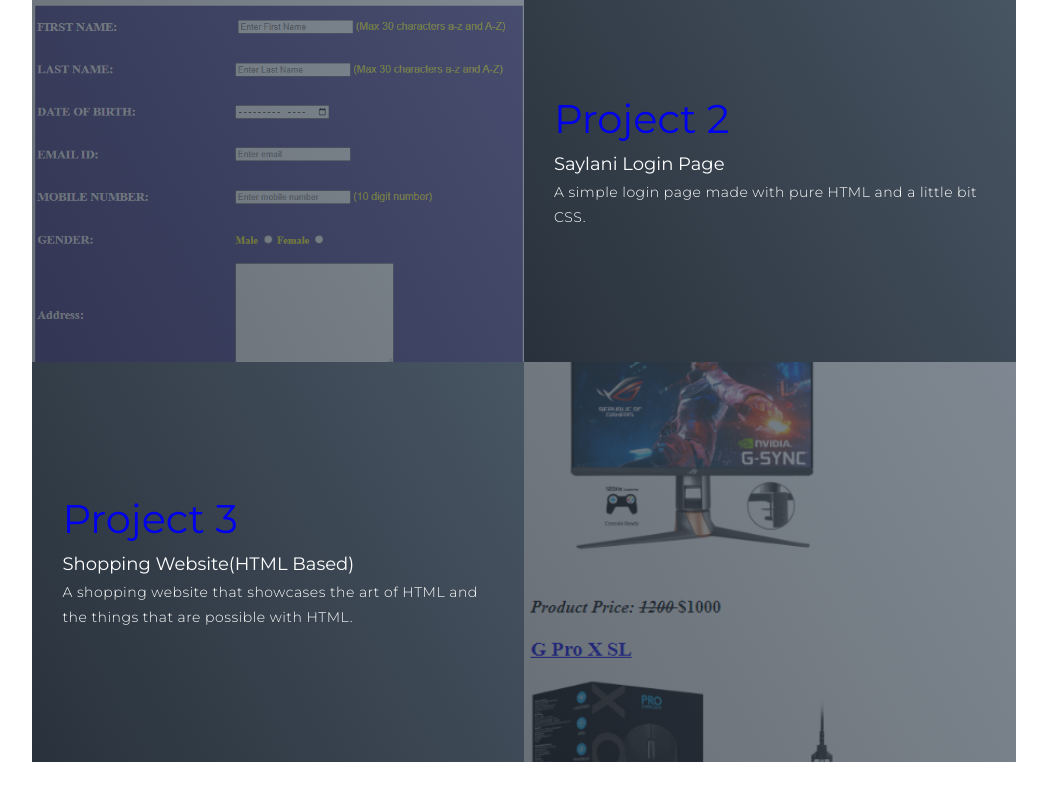
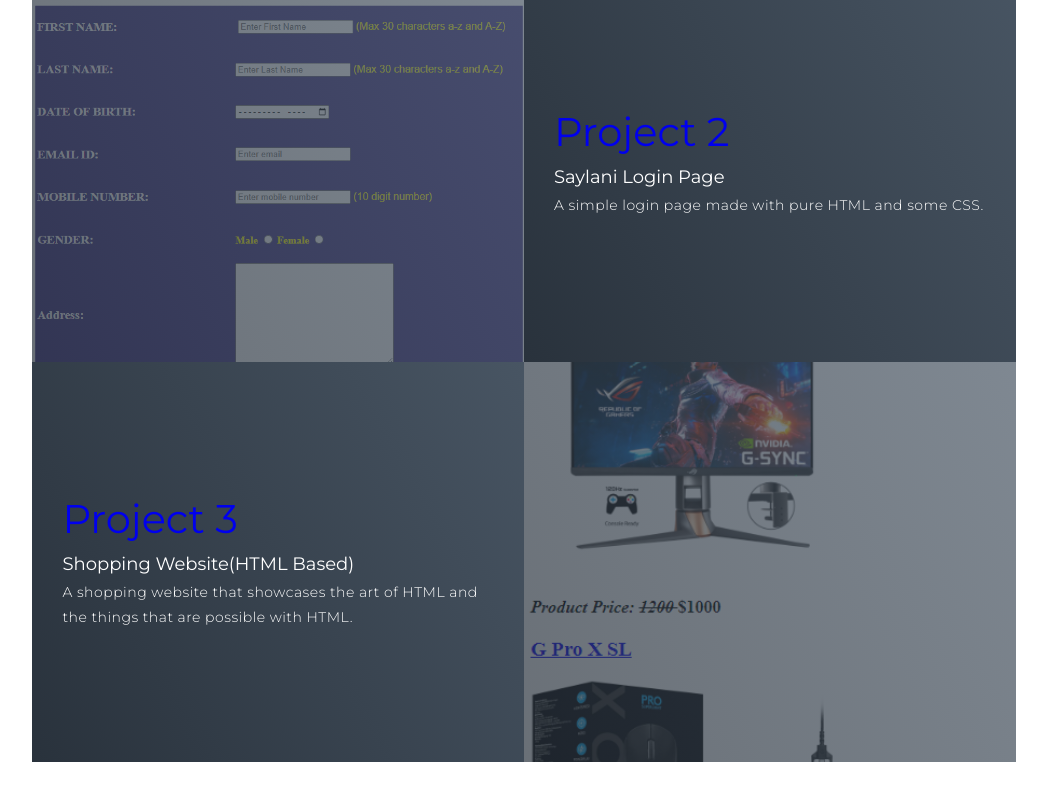
Before and after one commit to Kash1f/myportfolio-website, a plain HTML site: page index.html in a window 1280 px wide. Shown: the part 1461-2261 px from the top of the page, without its empty margins (116-1163 px from the left). Drawn offline with Linux system fonts and the light colour scheme.

Commit message:
second-commit

```diff
--- a/index.html
+++ b/index.html
@@ -71,7 +71,7 @@
           <div class="project-info">
             <h1><a href="https://saylanihomepage-html.netlify.app/">Project 2 </a> </h1>
             <h2>Saylani Login Page</h2>
-            <p> A simple login page made with pure HTML and a little bit CSS. </p>
+            <p> A simple login page made with pure HTML and some CSS. </p>
           </div>
           <div class="project-img">
             <img src="./Assets/Images/saylani.png" alt="img">
```
